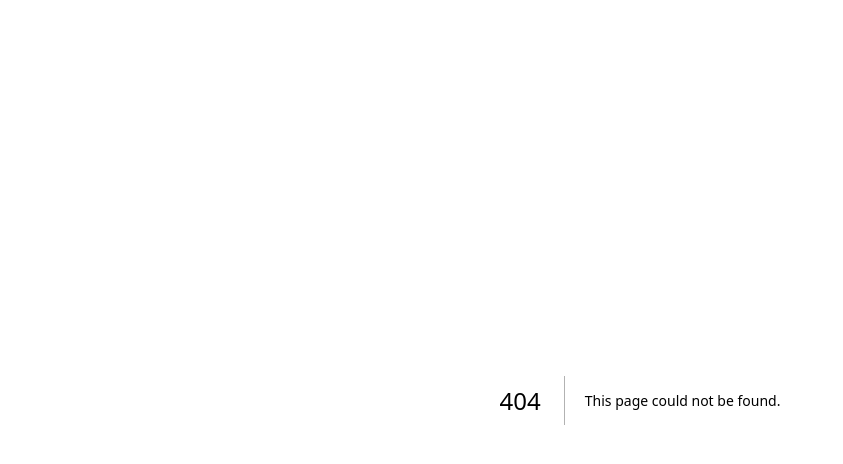
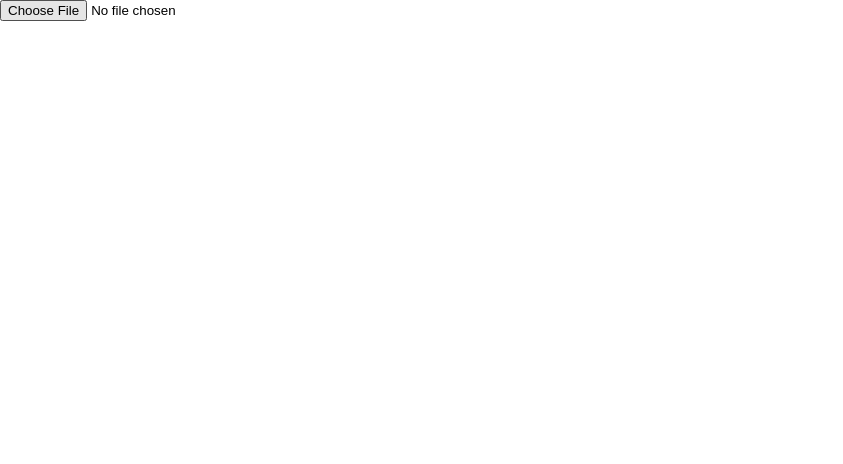
Before and after one commit to Dorr-hlc/translate-app, a Next.js app: page / in a window 1280 px wide. Before the commit this address had no page. Shown: the top 464 px of the page, without its empty margins (0-843 px from the left). Built offline with nearby package versions, Linux system fonts and the light colour scheme.

Commit message:
提交测试接口

```diff
--- /dev/null
+++ b/src/app/(pages)/index.css
@@ -0,0 +1,125 @@
+
+h1 {
+    font-size: 4rem;
+    color: #fff;
+    position: absolute;
+    left: 50%;
+    top: 20%;
+    transform: translateX(-50%);
+    white-space: nowrap;
+  }
+
+  .button {
+    display: block;
+    position: absolute;
+    left: 50%;
+    top: 40%;
+    height: 2.5rem;
+    padding-top: 1.3rem;
+    width: 15rem;
+    text-align: center;
+    color: #fff;
+    border: #fff solid 0.2rem;
+    font-size: 1rem;
+    font-weight: bold;
+    text-transform: uppercase;
+    text-decoration: none;
+    transform: translateX(-50%);
+  }
+
+  .split.left .button:hover {
+    background-color: var(--left-button-hover-color);
+    border-color: var(--left-button-hover-color);
+  }
+
+  .split.right .button:hover {
+    background-color: var(--right-button-hover-color);
+    border-color: var(--right-button-hover-color);
+  }
+
+  .container {
+    position: relative;
+    width: 100%;
+    height: 100%;
+    background: var(--container-bg-color);
+  }
+
+  .split {
+    position: absolute;
+    width: 50%;
+    height: 100%;
+    overflow: hidden;
+  }
+
+  .split.left {
+    left:0;
+    background: url('https://image.ibb.co/m56Czw/designer.jpg') center center no-repeat;
+    background-size: cover;
+  }
+
+  .split.left:before {
+    position:absolute;
+    content: "";
+    width: 100%;
+    height: 100%;
+    background: var(--left-bg-color);
+  }
+
+  .split.right {
+    right:0;
+    background: url('https://image.ibb.co/m3ZbRb/programmer.png') center center no-repeat;
+    background-size: cover;
+  }
+
+  .split.right:before {
+    position:absolute;
+    content: "";
+    width: 100%;
+    height: 100%;
+    background: var(--right-bg-color);
+  }
+
+  .split.left, .split.right, .split.right:before, .split.left:before {
+    transition: var(--speed) all ease-in-out;
+  }
+
+  .hover-left .left {
+    width: var(--hover-width);
+  }
+
+  .hover-left .right {
+    width: var(--other-width);
+  }
+
+  .hover-left .right:before {
+    z-index: 2;
+  }
+
+
+  .hover-right .right {
+    width: var(--hover-width);
+  }
+
+  .hover-right .left {
+    width: var(--other-width);
+  }
+
+  .hover-right .left:before {
+    z-index: 2;
+  }
+
+  @media(max-width: 800px) {
+    h1 {
+      font-size: 2rem;
+    }
+
+    .button {
+      width: 12rem;
+    }
+  }
+
+  @media(max-height: 700px) {
+    .button {
+      top: 70%;
+    }
+  }
--- /dev/null
+++ b/src/app/(pages)/page.tsx
@@ -0,0 +1,38 @@
+"use client";
+import { useEffect, useRef } from "react";
+import "./index.css";
+const HoverEffect: React.FC = () => {
+  const handleFileUpload = (e: any) => {
+    const file = e.target.files[0];
+    if (!file) {
+      return;
+    }
+    const reader = new FileReader();
+    reader.onload = function (e: any) {
+      const contents = e.target.result;
+      console.log(contents);
+      fetch("/api/html", {
+        body: JSON.stringify({ htmlStr: contents }),
+        method: "POST",
+        headers: {
+          "Content-Type": "application/json",
+        },
+      })
+        .then((res) => res.text())
+        .then((res) => {
+          console.log(res);
+        })
+        .catch((err) => {
+          console.log(err);
+        });
+    };
+    reader.readAsText(file);
+  };
+  return (
+    <>
+      <input type="file" onChange={handleFileUpload} />
+    </>
+  );
+};
+
+export default HoverEffect;
--- a/src/app/api/html/route.ts
+++ b/src/app/api/html/route.ts
@@ -23,12 +23,13 @@ export async function GET(req: Request) {
         console.log('end.....');
     }
 }
-export async function Post(req: Request) {
+export async function POST(req: Request) {
     try {
-        // 查询 users 集合中的所有用户数据
-        const users = `测试接口111111111111111111111111111111111111`;
 
-        return new Response(JSON.stringify(users), {
+        console.log(req);
+
+
+        return new Response(JSON.stringify(req), {
             status: 200,
             headers: { 'Content-Type': 'application/json' },
         });
--- a/src/app/globals.css
+++ b/src/app/globals.css
@@ -1,42 +1,23 @@
 :root {
-  --background: #ffffff;
-  --foreground: #171717;
+  --container-bg-color: #333;
+  --left-bg-color: rgba(223, 39, 39, 0.7);
+  --left-button-hover-color: rgba(161, 11, 11, 0.3);
+  --right-bg-color: rgba(43, 43, 43, 0.8);
+  --right-button-hover-color: rgba(92, 92, 92, 0.3);
+  --hover-width: 75%;
+  --other-width: 25%;
+  --speed: 1000ms;
 }
-
-@media (prefers-color-scheme: dark) {
-  :root {
-    --background: #0a0a0a;
-    --foreground: #ededed;
-  }
-}
-
-html,
-body {
-  max-width: 100vw;
-  overflow-x: hidden;
-}
-
-body {
-  color: var(--foreground);
-  background: var(--background);
-  font-family: Arial, Helvetica, sans-serif;
-  -webkit-font-smoothing: antialiased;
-  -moz-osx-font-smoothing: grayscale;
-}
-
 * {
-  box-sizing: border-box;
   padding: 0;
   margin: 0;
 }
-
-a {
-  color: inherit;
-  text-decoration: none;
+html,
+body {
+  padding: 0;
+  margin: 0;
+  font-family: "Franklin Gothic Medium", "Arial Narrow", Arial, sans-serif;
+  width: 100%;
+  height: 100%;
+  overflow-x: hidden;
 }
-
-@media (prefers-color-scheme: dark) {
-  html {
-    color-scheme: dark;
-  }
-}
```
Also changed, not shown: src/app/(pages)/page copy.tsx (added, +66 -0 lines).
